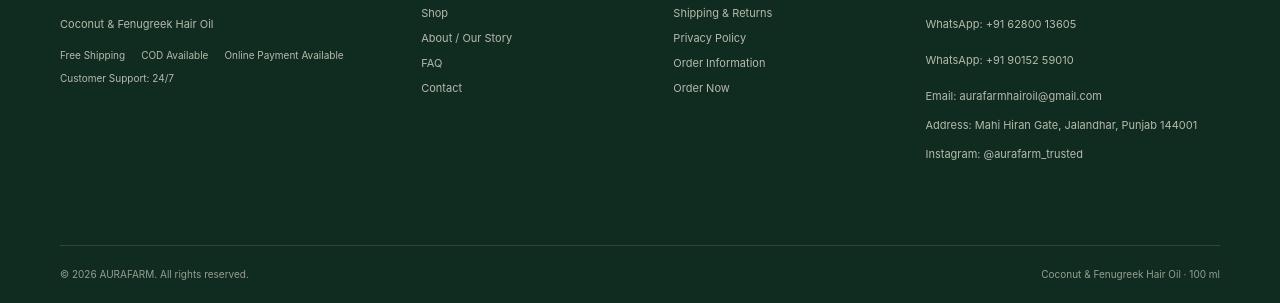
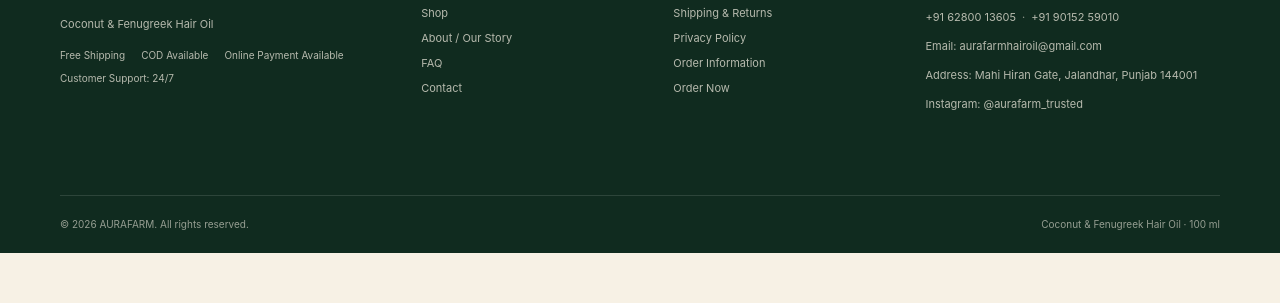
Before and after one commit to dhrrrruuuuvvvv-dev/aurafarmhairoil-website, a plain HTML site: page index.html in a window 1280 px wide. Shown: the part 6246-6549 px from the top of the page. After the commit the page ends 6499 px from the top, so only its background shows below. Drawn offline with Linux system fonts and the light colour scheme.

Commit message:
Compact footer WhatsApp numbers

```diff
--- a/index.html
+++ b/index.html
@@ -70,7 +70,7 @@
 .price-note{font-size:11px;color:var(--muted);margin-bottom:20px}
 .referral-note{background:var(--cream2);border:1px solid var(--line);padding:12px 14px;margin:16px 0 20px;font-size:12px;color:var(--green)}
 .referral-note strong{font-weight:800}
-.contact{padding:105px 0;background:var(--paper)}.footer-compact{padding:42px 0 0}.footer-compact-grid{display:grid;grid-template-columns:1.5fr 1fr 1fr 1.35fr;gap:34px;padding-bottom:30px}.footer-compact h3{font-size:11px;letter-spacing:1.2px;text-transform:uppercase;margin:0 0 13px;color:var(--cream)}.footer-brand h3{font-size:18px;letter-spacing:2px}.footer-compact p,.footer-compact a,.footer-compact span{display:block;color:rgba(247,241,229,.72);font-size:11px;line-height:1.65;text-decoration:none}.footer-compact a:hover{color:var(--cream)}.footer-meta{display:flex;flex-wrap:wrap;gap:7px 16px;margin-top:14px}.footer-meta span{display:inline-block;font-size:10px}.footer-contact{display:grid;gap:4px}.footer-bottom{border-top:1px solid rgba(247,241,229,.14);padding:17px 0 20px;display:flex;justify-content:space-between;gap:20px;align-items:center}.footer-bottom span{font-size:10px;color:rgba(247,241,229,.58)}.footer-social{margin-top:7px}
+.contact{padding:105px 0;background:var(--paper)}.footer-compact{padding:42px 0 0}.footer-compact-grid{display:grid;grid-template-columns:1.5fr 1fr 1fr 1.35fr;gap:34px;padding-bottom:30px}.footer-compact h3{font-size:11px;letter-spacing:1.2px;text-transform:uppercase;margin:0 0 13px;color:var(--cream)}.footer-brand h3{font-size:18px;letter-spacing:2px}.footer-compact p,.footer-compact a,.footer-compact span{display:block;color:rgba(247,241,229,.72);font-size:11px;line-height:1.65;text-decoration:none}.footer-compact a:hover{color:var(--cream)}.footer-meta{display:flex;flex-wrap:wrap;gap:7px 16px;margin-top:14px}.footer-meta span{display:inline-block;font-size:10px}.footer-contact{display:grid;gap:4px}.footer-whatsapp{display:flex;flex-wrap:wrap;align-items:center;justify-content:flex-start;gap:0 6px;margin:0;letter-spacing:0}.footer-whatsapp a,.footer-whatsapp span{display:inline;font-size:11px;line-height:1.65;letter-spacing:0;margin:0}.footer-whatsapp span{color:rgba(247,241,229,.55)}.footer-bottom{border-top:1px solid rgba(247,241,229,.14);padding:17px 0 20px;display:flex;justify-content:space-between;gap:20px;align-items:center}.footer-bottom span{font-size:10px;color:rgba(247,241,229,.58)}.footer-social{margin-top:7px}
 .contact-grid{display:grid;grid-template-columns:1.1fr .9fr;gap:60px;align-items:start}
 .contact-card{background:var(--cream);border:1px solid var(--line);padding:30px}
 .contact-list{display:grid;gap:16px}
@@ -564,8 +564,7 @@
     </div>
     <div class="footer-contact">
       <h3>Contact</h3>
-      <a href="https://wa.me/916280013605" target="_blank" rel="noopener">WhatsApp: +91 62800 13605</a>
-      <a href="https://wa.me/919015259010" target="_blank" rel="noopener">WhatsApp: +91 90152 59010</a>
+      <div class="footer-whatsapp"><a href="https://wa.me/916280013605" target="_blank" rel="noopener">+91 62800 13605</a><span>·</span><a href="https://wa.me/919015259010" target="_blank" rel="noopener">+91 90152 59010</a></div>
       <a href="mailto:aurafarmhairoil@gmail.com">Email: aurafarmhairoil@gmail.com</a>
       <span>Address: Mahi Hiran Gate, Jalandhar, Punjab 144001</span>
       <a class="footer-social" href="https://instagram.com/aurafarm_trusted" target="_blank" rel="noopener">Instagram: @aurafarm_trusted</a>
```
